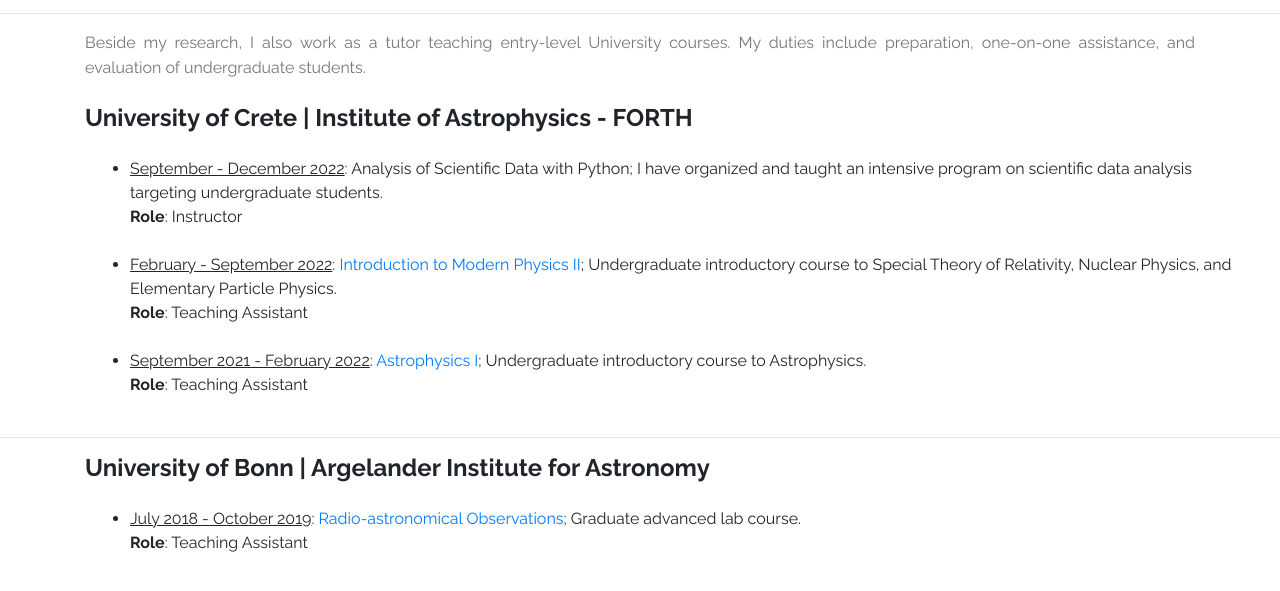
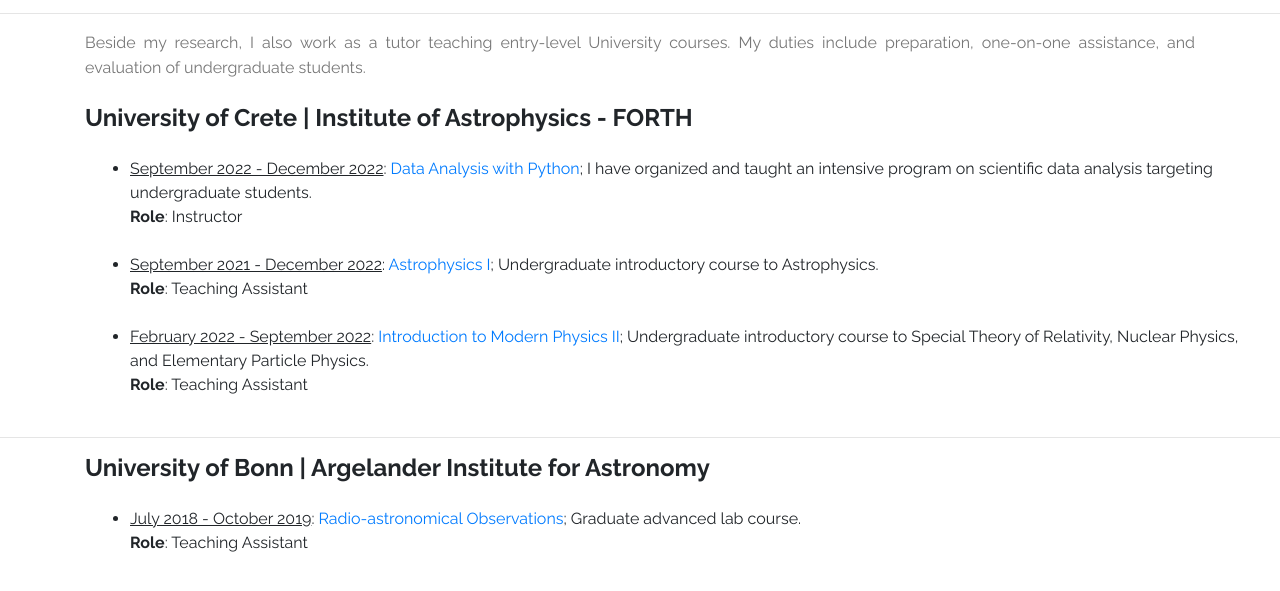
Before and after one commit to schanlar/schanlar.github.io, a plain HTML site: page teaching.html in a window 1280 px wide. Shown: the part 133-724 px from the top of the page. Drawn offline with Linux system fonts and the light colour scheme.

Commit message:
Order of listing changed

```diff
--- a/teaching.html
+++ b/teaching.html
@@ -119,13 +119,13 @@
         <h4><b>University of Crete | Institute of Astrophysics - FORTH</b></h4><br>
         <div style="margin-left:45px; width:100%;">
           <ul class="bullets">
-              <li><u>September - December 2022</u>: Analysis of Scientific Data with Python; I have organized and taught an intensive program on scientific data analysis targeting undergraduate students.<br>
+              <li><u>September 2022 - December 2022</u>: <a href="https://github.com/schanlar/python-UoC">Data Analysis with Python</a>; I have organized and taught an intensive program on scientific data analysis targeting undergraduate students.<br>
               <b>Role</b>: Instructor
               </li><br>
-              <li><u>February - September 2022</u>: <a href="https://www.physics.uoc.gr/en/courses/70">Introduction to Modern Physics II</a>; Undergraduate introductory course to Special Theory of Relativity, Nuclear Physics, and Elementary Particle Physics.<br>
+              <li><u>September 2021 - December 2022</u>: <a href="https://www.physics.uoc.gr/en/courses/23">Astrophysics I</a>; Undergraduate introductory course to Astrophysics.<br>
               <b>Role</b>: Teaching Assistant
               </li><br>
-              <li><u>September 2021 - February 2022</u>: <a href="https://www.physics.uoc.gr/en/courses/23">Astrophysics I</a>; Undergraduate introductory course to Astrophysics.<br>
+              <li><u>February 2022 - September 2022</u>: <a href="https://www.physics.uoc.gr/en/courses/70">Introduction to Modern Physics II</a>; Undergraduate introductory course to Special Theory of Relativity, Nuclear Physics, and Elementary Particle Physics.<br>
               <b>Role</b>: Teaching Assistant
               </li><br>
           </ul>
```
